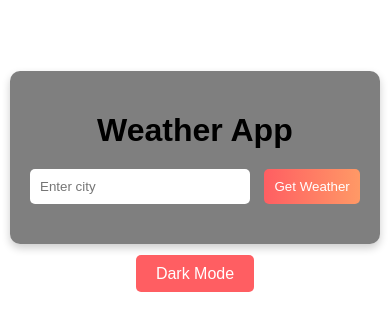
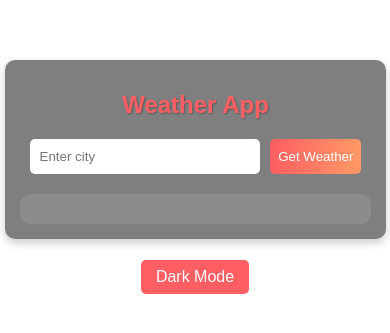
Before and after one commit to arnavravinder/Weather, a plain HTML site: page index.html in a window 390 px wide. Shown: the part 245-578 px from the top of the page. Drawn offline with nearby package versions, Linux system fonts and the light colour scheme.

Commit message:
Update styles.css

```diff
--- a/styles.css
+++ b/styles.css
@@ -25,7 +25,10 @@ body.dark-mode {
     padding: 20px;
     border-radius: 10px;
     box-shadow: 0 4px 8px rgba(0, 0, 0, 0.2);
-    transition: background 0.5s;
+    transition: background 0.5s, transform 0.3s;
+    max-width: 400px;
+    width: 90%;
+    margin: 0 auto;
 }
 
 body.light-mode .container {
@@ -34,18 +37,24 @@ body.light-mode .container {
 
 h1 {
     margin-bottom: 20px;
+    font-size: 2em;
+    color: #ff5e62;
+    text-shadow: 1px 1px 2px rgba(0, 0, 0, 0.3);
 }
 
 .search-box {
     margin-bottom: 20px;
+    display: flex;
+    justify-content: center;
 }
 
 input {
     padding: 10px;
     border: none;
     border-radius: 5px;
-    width: 200px;
-    transition: background 0.5s;
+    width: 70%;
+    max-width: 250px;
+    transition: background 0.5s, border 0.5s;
 }
 
 body.light-mode input {
@@ -75,11 +84,22 @@ button:active {
 
 #weather {
     margin-top: 20px;
-    font-size: 18px;
+    font-size: 1.2em;
+    padding: 15px;
+    background: rgba(255, 255, 255, 0.1);
+    border-radius: 10px;
+    transition: background 0.5s;
+}
+
+body.light-mode #weather {
+    background: rgba(0, 0, 0, 0.1);
 }
 
 .toggle-switch {
     margin-top: 20px;
+    display: flex;
+    justify-content: center;
+    align-items: center;
 }
 
 .toggle-switch input {
@@ -98,3 +118,29 @@ button:active {
 .toggle-switch input:checked + label {
     background-color: #ff9966;
 }
+
+@media (max-width: 600px) {
+    .container {
+        padding: 15px;
+    }
+
+    h1 {
+        font-size: 1.5em;
+    }
+
+    input {
+        width: 60%;
+    }
+
+    button {
+        padding: 8px;
+    }
+
+    #weather {
+        font-size: 1em;
+    }
+
+    .toggle-switch label {
+        padding: 8px 15px;
+    }
+}
```
